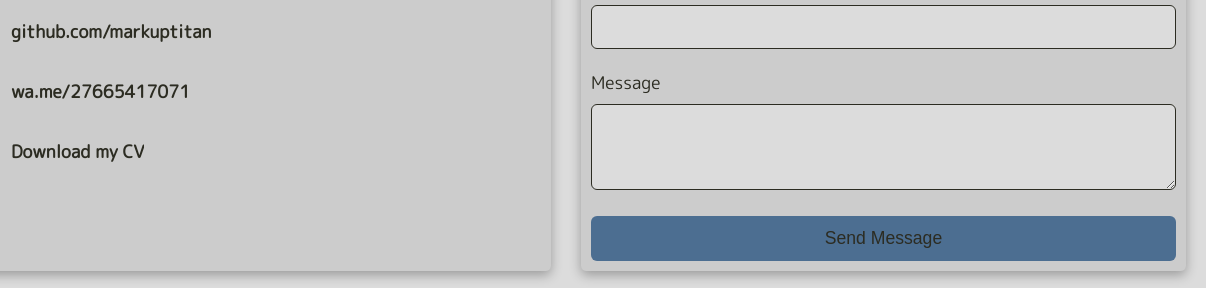
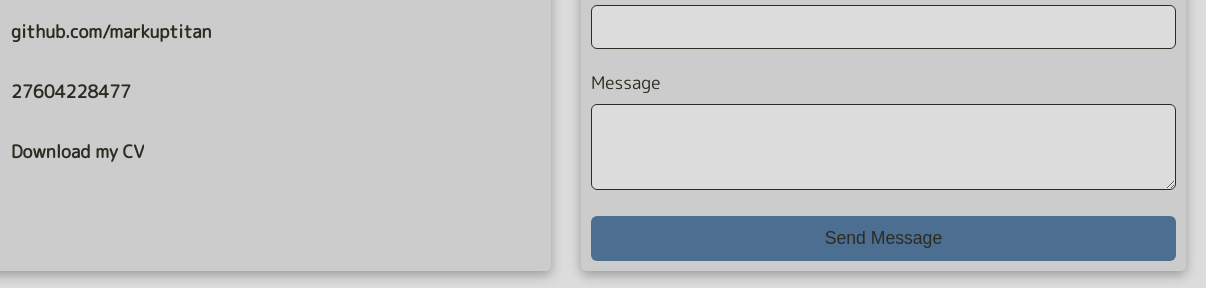
Before and after one commit to siyabuilds/siyabuilds.github.io, a website: page index.html in a window 1280 px wide. Shown: the part 4053-4341 px from the top of the page, 74-1280 px from the left. Drawn offline with Linux system fonts and the light colour scheme; some packages are replaced by stand-ins of ours; no server answers; a script that the page names is missing.

Commit message:
Update contact number

```diff
--- a/index.html
+++ b/index.html
@@ -268,8 +268,8 @@
           </p>
           <p>
             <strong><i class="fa-brands fa-whatsapp"></i></strong>
-            <a href="https://wa.me/27665417071" target="_blank"
-              >wa.me/27665417071</a
+            <a href="https://wa.me/27604228477" target="_blank"
+              >27604228477</a
             >
           </p>
           <p>
```
